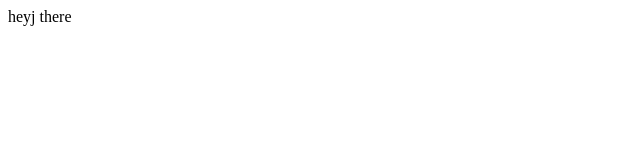
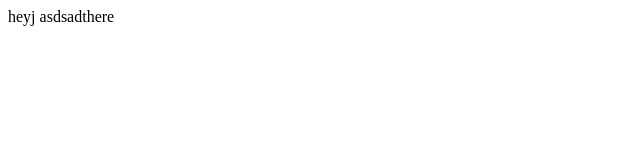
Before and after one commit to devAI88/static-site, a plain HTML site: page index.html in a window 1280 px wide. Shown: the full height of the page, 0-640 px from the left. Drawn offline with Linux system fonts and the light colour scheme.

Commit message:
new commit

```diff
--- a/index.html
+++ b/index.html
@@ -8,7 +8,7 @@
     <title>Document</title>
   </head>
   <body>
-    <div class="hello">heyj there</div>
+    <div class="hello">heyj asdsadthere</div>
     <srcipt src="srcipt.js"></srcipt>
   </body>
 </html>
```
